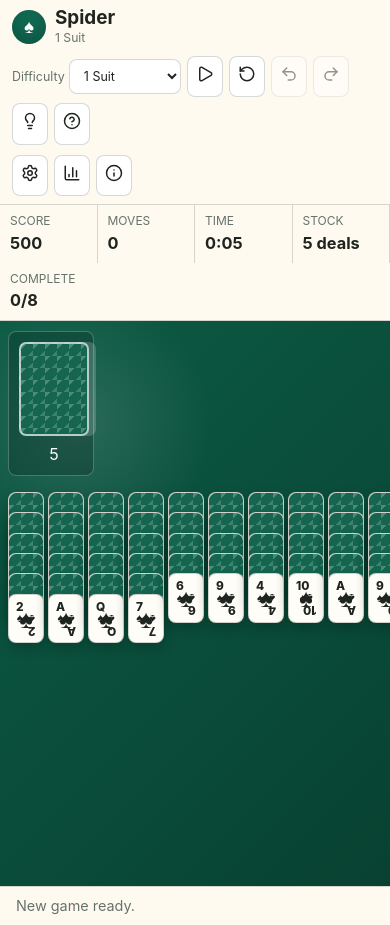
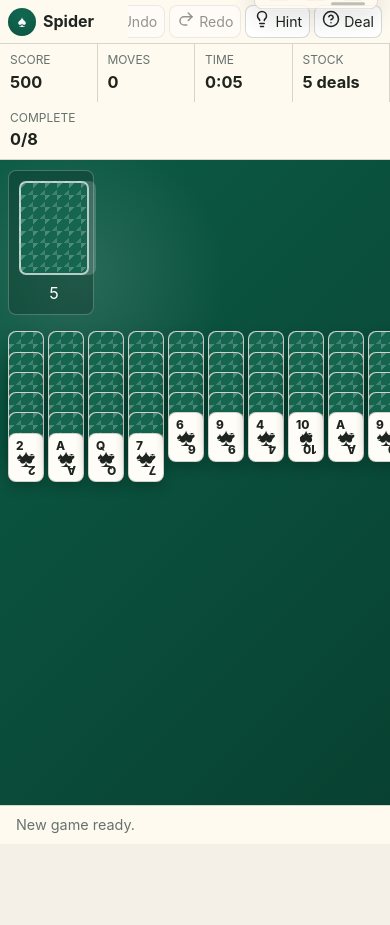
Before and after one commit to jaysqvl/spider, a React (Vite) app: page / in a window 390 px wide. After the commit the page ends 844 px from the top, so only its background shows below. Built offline with nearby package versions, Linux system fonts and the light colour scheme.

Commit message:
fix: keep utility controls off toolbar row

```diff
--- a/src/components/Toolbar.tsx
+++ b/src/components/Toolbar.tsx
@@ -69,27 +69,24 @@ export function Toolbar({
             ))}
           </select>
         </label>
-        <IconButton icon={<Play size={18} />} label="New Game" compact onClick={onNewGame} />
-        <IconButton icon={<RotateCcw size={18} />} label="Restart" compact onClick={onRestart} />
+        <IconButton icon={<Play size={18} />} label="New Game" onClick={onNewGame} />
+        <IconButton icon={<RotateCcw size={18} />} label="Restart" onClick={onRestart} />
         <IconButton
           icon={<Undo2 size={18} />}
           label="Undo"
-          compact
           onClick={onUndo}
           disabled={game.undoStack.length === 0}
         />
         <IconButton
           icon={<Redo2 size={18} />}
           label="Redo"
-          compact
           onClick={onRedo}
           disabled={game.redoStack.length === 0}
         />
-        <IconButton icon={<Lightbulb size={18} />} label="Hint" compact onClick={onHint} />
+        <IconButton icon={<Lightbulb size={18} />} label="Hint" onClick={onHint} />
         <IconButton
           icon={<CircleHelp size={18} />}
           label="Deal"
-          compact
           onClick={onDeal}
           disabled={game.stock.length === 0}
         />
--- a/src/styles/app.css
+++ b/src/styles/app.css
@@ -96,11 +96,14 @@ button {
 }
 
 .app-toolbar {
+  position: relative;
+  z-index: 30;
   display: grid;
-  grid-template-columns: minmax(150px, auto) 1fr auto;
-  gap: 10px;
+  grid-template-columns: minmax(148px, max-content) minmax(0, 1fr);
+  gap: 12px;
   align-items: center;
-  padding: 8px 12px;
+  min-height: 44px;
+  padding: 5px 12px;
   background: var(--surface);
   border-bottom: 1px solid var(--line);
 }
@@ -114,8 +117,8 @@ button {
 
 .brand-mark {
   display: grid;
-  width: 34px;
-  height: 34px;
+  width: 32px;
+  height: 32px;
   place-items: center;
   border-radius: 50%;
   background: var(--accent);
@@ -126,7 +129,7 @@ button {
 
 .brand-lockup h1 {
   margin: 0;
-  font-size: 1.18rem;
+  font-size: 1.12rem;
   line-height: 1.1;
   letter-spacing: 0;
 }
@@ -134,25 +137,68 @@ button {
 .brand-lockup p {
   margin: 0;
   color: var(--muted);
-  font-size: 0.76rem;
+  font-size: 0.74rem;
 }
 
 .toolbar-actions,
 .utility-actions {
   display: flex;
   align-items: center;
-  gap: 6px;
-  flex-wrap: wrap;
+  gap: 5px;
+}
+
+.toolbar-actions {
+  justify-content: flex-end;
+  min-width: 0;
+  flex-wrap: nowrap;
+  overflow-x: auto;
+  scrollbar-width: none;
+}
+
+.toolbar-actions::-webkit-scrollbar {
+  display: none;
 }
 
 .utility-actions {
+  position: fixed;
+  top: 0;
+  right: 12px;
+  z-index: 60;
   justify-content: flex-end;
+  padding: 7px 8px 8px;
+  border: 1px solid var(--line);
+  border-top: 0;
+  border-radius: 0 0 8px 8px;
+  background: color-mix(in srgb, var(--surface) 94%, transparent);
+  box-shadow: 0 10px 26px rgba(26, 34, 30, 0.14);
+  opacity: 0.86;
+  transform: translateY(calc(-100% + 9px));
+  transition:
+    opacity 160ms ease,
+    transform 160ms ease;
+}
+
+.utility-actions::after {
+  content: "";
+  position: absolute;
+  right: 12px;
+  bottom: 3px;
+  width: 34px;
+  height: 3px;
+  border-radius: 999px;
+  background: color-mix(in srgb, var(--muted) 50%, transparent);
+}
+
+.utility-actions:hover,
+.utility-actions:focus-within {
+  opacity: 1;
+  transform: translateY(0);
 }
 
 .difficulty-picker,
 .settings-grid label {
   display: grid;
-  gap: 4px;
+  gap: 3px;
   font-size: 0.78rem;
   color: var(--muted);
 }
@@ -160,6 +206,7 @@ button {
 .difficulty-picker {
   align-items: center;
   grid-template-columns: auto minmax(98px, 1fr);
+  white-space: nowrap;
 }
 
 .difficulty-picker select,
@@ -169,7 +216,7 @@ button {
   border-radius: 8px;
   background: var(--surface-strong);
   color: var(--text);
-  padding: 8px 10px;
+  padding: 5px 9px;
 }
 
 .icon-button,
@@ -178,13 +225,13 @@ button {
   display: inline-flex;
   align-items: center;
   justify-content: center;
-  gap: 8px;
-  min-height: 38px;
+  gap: 6px;
+  min-height: 32px;
   border: 1px solid var(--line);
   border-radius: 8px;
   background: var(--surface-strong);
   color: var(--text);
-  padding: 8px 12px;
+  padding: 5px 10px;
   cursor: pointer;
   transition:
     transform 160ms ease,
@@ -193,9 +240,13 @@ button {
 }
 
 .icon-button--compact {
-  width: 36px;
-  min-height: 36px;
-  padding: 8px;
+  width: 32px;
+  min-height: 32px;
+  padding: 5px;
+}
+
+.icon-button__label {
+  white-space: nowrap;
 }
 
 .icon-button:disabled,
@@ -652,13 +703,52 @@ button {
   gap: 12px;
 }
 
-@media (max-width: 1180px) {
+@media (max-width: 920px) {
   .app-toolbar {
-    grid-template-columns: 1fr;
+    grid-template-columns: minmax(112px, max-content) minmax(0, 1fr);
+    gap: 8px;
+    padding-inline: 8px;
   }
 
-  .utility-actions {
-    justify-content: flex-start;
+  .brand-mark {
+    width: 28px;
+    height: 28px;
+    font-size: 1rem;
+  }
+
+  .brand-lockup {
+    gap: 7px;
+  }
+
+  .brand-lockup h1 {
+    font-size: 1rem;
+  }
+
+  .brand-lockup p {
+    display: none;
+  }
+
+  .toolbar-actions {
+    gap: 4px;
+  }
+
+  .difficulty-picker > span {
+    display: none;
+  }
+
+  .difficulty-picker {
+    grid-template-columns: minmax(94px, 1fr);
+  }
+
+  .difficulty-picker select {
+    min-width: 94px;
+  }
+
+  .icon-button {
+    gap: 4px;
+    min-height: 30px;
+    padding: 4px 7px;
+    font-size: 0.88rem;
   }
 }
 
```
Also changed, not shown: 1 other file (tests, documents, lock files or other folders).
